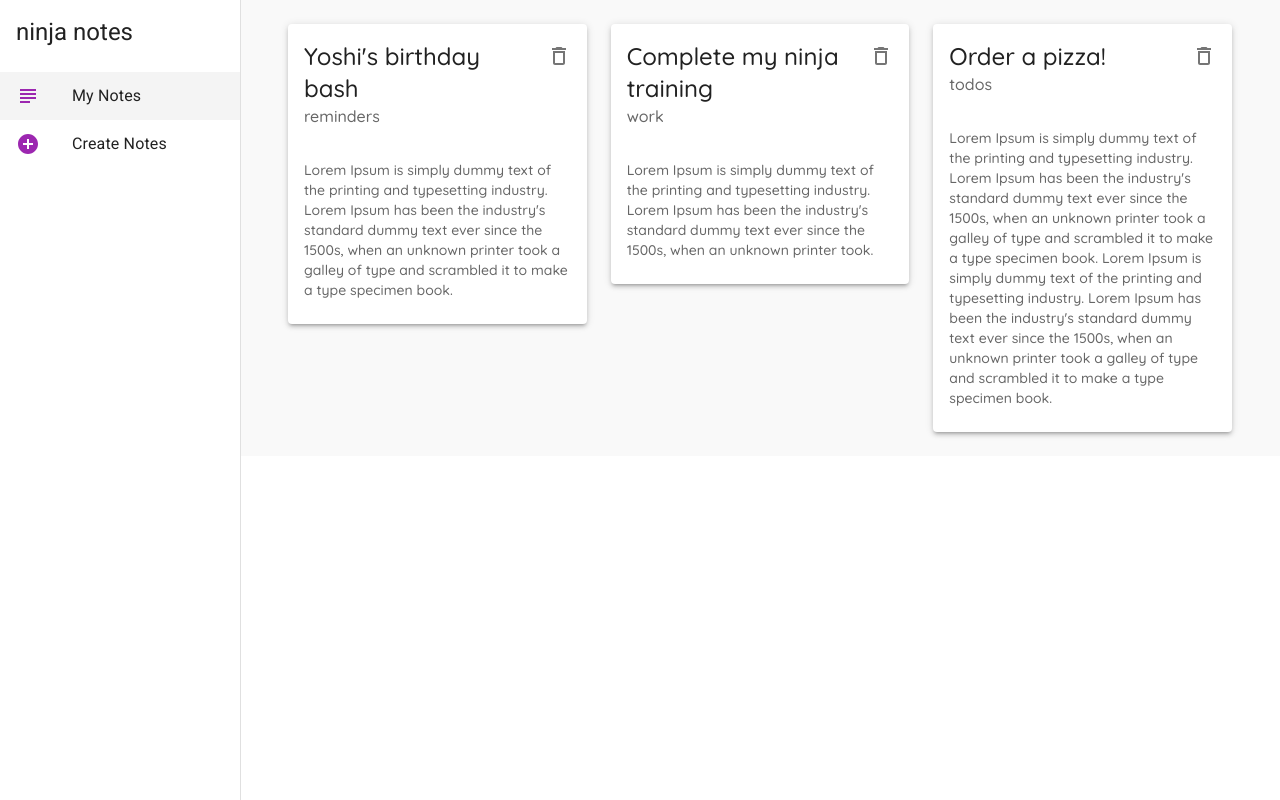
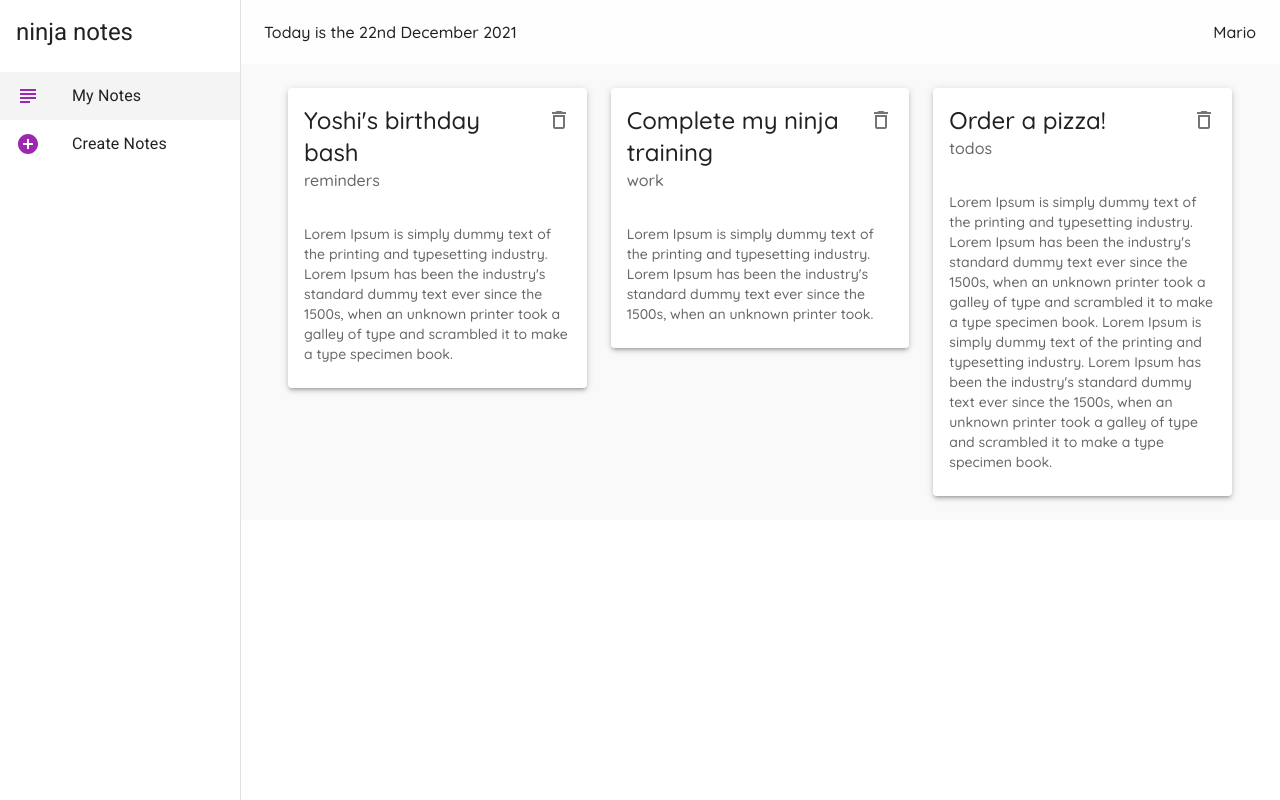
Before and after one commit to MarvelB/react-mui-app, a React (Create React App) app: page / in a window 1280 px wide. Built offline with nearby package versions, Linux system fonts and the light colour scheme; data requests are answered from the project's data file.

Commit message:
st l16 commit

```diff
--- a/package.json
+++ b/package.json
@@ -16,6 +16,7 @@
     "@types/react": "^17.0.37",
     "@types/react-dom": "^17.0.11",
     "@types/react-router-dom": "^5.3.2",
+    "date-fns": "^2.27.0",
     "react": "^17.0.2",
     "react-dom": "^17.0.2",
     "react-router-dom": "^6.2.1",
--- a/src/components/Layout/Layout.tsx
+++ b/src/components/Layout/Layout.tsx
@@ -10,6 +10,9 @@ import ListItemText from '@mui/material/ListItemText';
 import SubjectOutlined from '@mui/icons-material/SubjectOutlined';
 import AddCircleOutlined from '@mui/icons-material/AddCircleOutlined';
 import { useLocation, useNavigate } from 'react-router';
+import AppBar from '@mui/material/AppBar';
+import Toolbar from '@mui/material/Toolbar';
+import { format } from 'date-fns';
 
 const drawerWidth = 240;
 
@@ -30,6 +33,13 @@ const classes = {
   } as SxProps<Theme>,
   title: {
     padding: (theme) => theme.spacing(2),
+  } as SxProps<Theme>,
+  appbar: {
+    width: `calc(100% - ${drawerWidth}px)`,
+  } as SxProps<Theme>,
+  toolbar: ((theme) => theme.mixins.toolbar) as SxProps<Theme>,
+  date: {
+    flexGrow: 1,
   } as SxProps<Theme>,
 };
 
@@ -72,8 +82,21 @@ const Layout = ({ children }: LayoutProps) => {
       sx={classes.root}
     >
       {/* app bar */}
+      <AppBar
+        sx={classes.appbar}
+        elevation={0}
+      >
+        <Toolbar>
+          <Typography sx={classes.date}>
+            Today is the { format(new Date(), 'do MMMM Y') }
+          </Typography>
+          <Typography>
+            Mario
+          </Typography>
+        </Toolbar>
+      </AppBar>
+
       {/* side drawer */}
-
       <ThemeProvider theme={drawerTheme}>
         <Drawer
           sx={classes.drawer}
@@ -106,6 +129,7 @@ const Layout = ({ children }: LayoutProps) => {
         component="div"
         sx={classes.page}
       >
+        <Typography component="div" sx={classes.toolbar}></Typography>
         { children }
       </Typography>
     </Typography>
```
Also changed, not shown: 1 other file (tests, documents, lock files or other folders).
